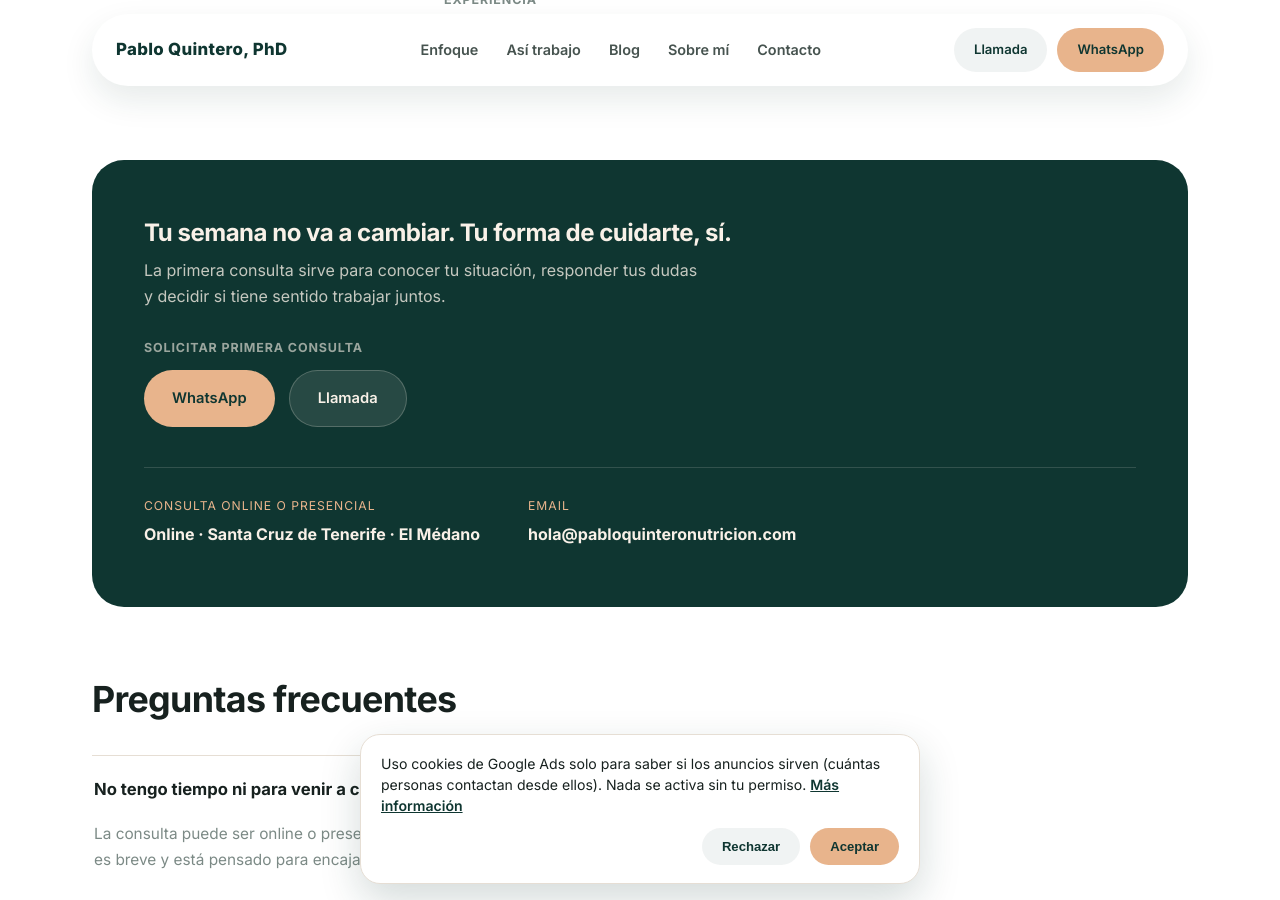
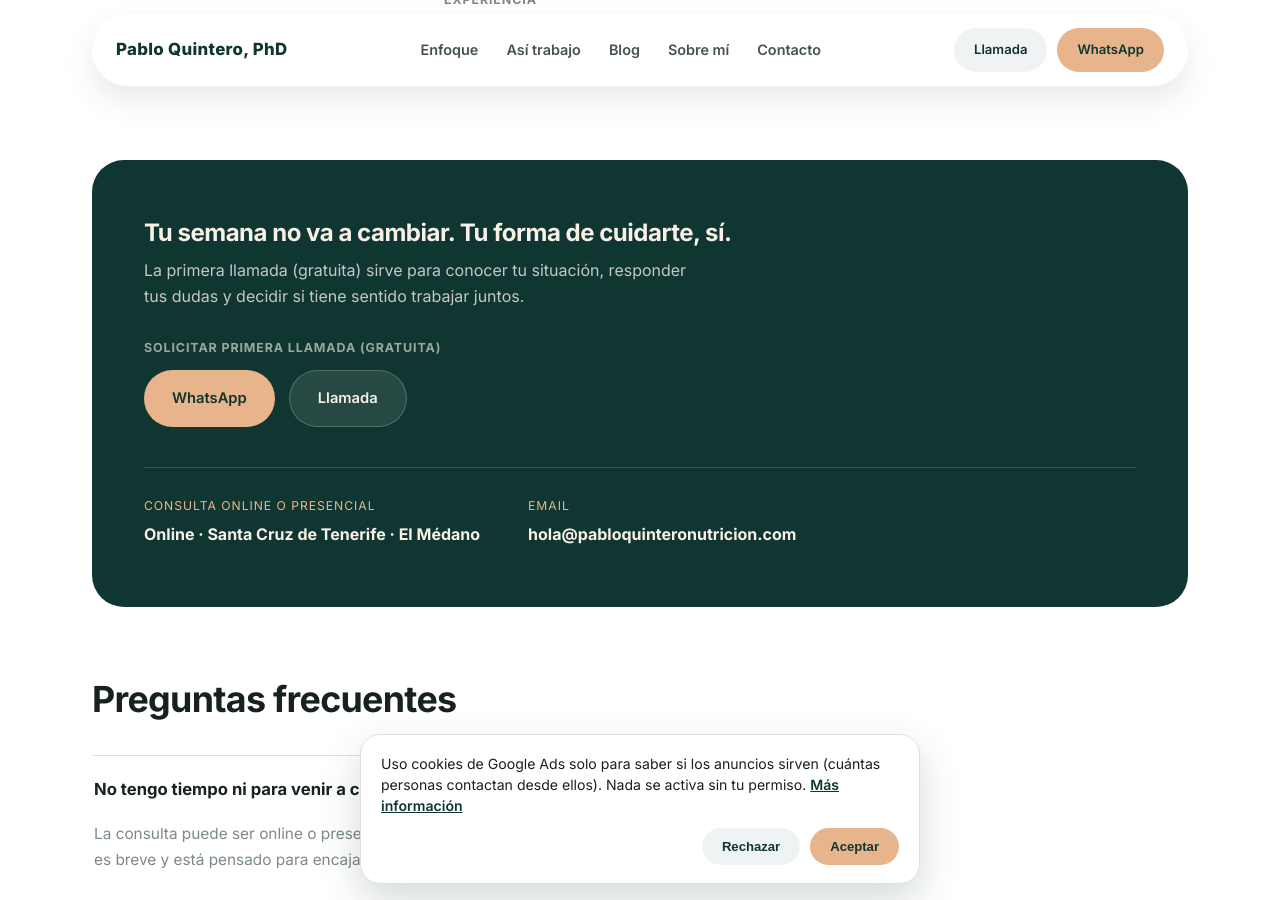
Before and after one commit to pquinriver/pabloquintero-nutricion, a Jekyll site: the page index.html, which Jekyll copies as it is, in a window 1280 px wide and 900 px high, scrolled down 4519 px. Built offline with Jekyll 4.4.1, drawn with Linux system fonts in a browser that asks for light colours; some of the changed text lies outside the part shown.

Commit message:
Home: «Solicitar primera llamada (gratuita)» y texto de contacto
Co-Authored-By: Claude Opus 5.5 <noreply@anthropic.com>
Claude-Session: https://claude.ai/code/session_019cXGgNWpYC1RPAKDyex8S2

```diff
--- a/index.html
+++ b/index.html
@@ -181,7 +181,7 @@
     </div>
 
     <div class="hero-cta">
-      <p class="cta-label">Solicitar primera consulta</p>
+      <p class="cta-label">Solicitar primera llamada (gratuita)</p>
       <div class="cta-buttons">
         <a class="btn btn--primary" href="https://wa.me/34642104190" target="_blank" rel="noopener">WhatsApp</a>
         <a class="btn btn--secondary" href="tel:+34642104190">Llamada</a>
@@ -348,8 +348,8 @@
   <section class="section" id="contacto">
     <div class="cta-final">
       <h2>Tu semana no va a cambiar. Tu forma de cuidarte, sí.</h2>
-      <p>La primera consulta sirve para conocer tu situación, responder tus dudas y decidir si tiene sentido trabajar juntos.</p>
-      <p class="cta-label" style="margin-bottom:12px;">Solicitar primera consulta</p>
+      <p>La primera llamada (gratuita) sirve para conocer tu situación, responder tus dudas y decidir si tiene sentido trabajar juntos.</p>
+      <p class="cta-label" style="margin-bottom:12px;">Solicitar primera llamada (gratuita)</p>
       <div class="cta-actions">
         <a class="btn btn--primary" href="https://wa.me/34642104190" target="_blank" rel="noopener">WhatsApp</a>
         <a class="btn btn--secondary-dark" href="tel:+34642104190">Llamada</a>
```
